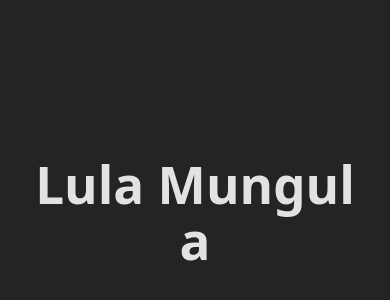
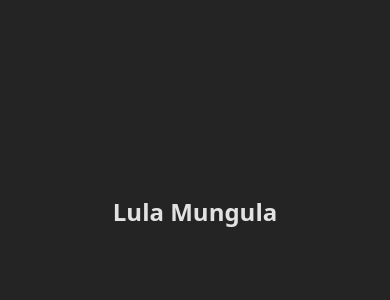
Before and after one commit to ruiizy/elmi-landing, a website built with Vite: page index.html in a window 390 px wide. Shown: the part 210-510 px from the top of the page. Built offline with nearby package versions, Linux system fonts and the light colour scheme.

Commit message:
feat: add responsive text

```diff
--- a/src/style.css
+++ b/src/style.css
@@ -22,8 +22,7 @@ body {
 }
 
 h1 {
-    font-size: 3.2em;
-    line-height: 1.1;
+    font-size: clamp(1.5rem, 4vw, 3rem);
 }
 
 #app {
```
